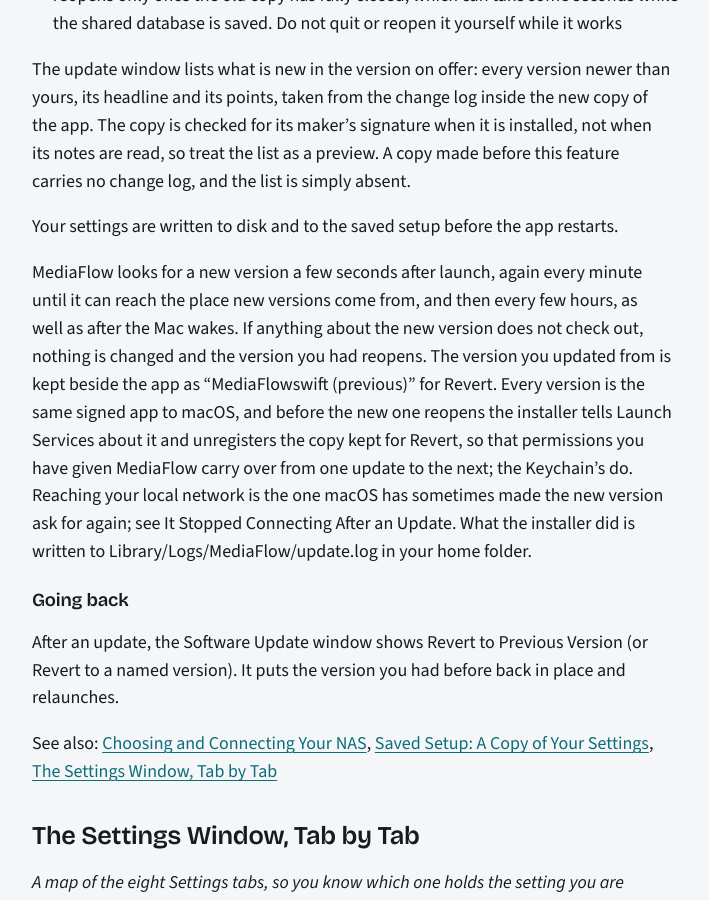
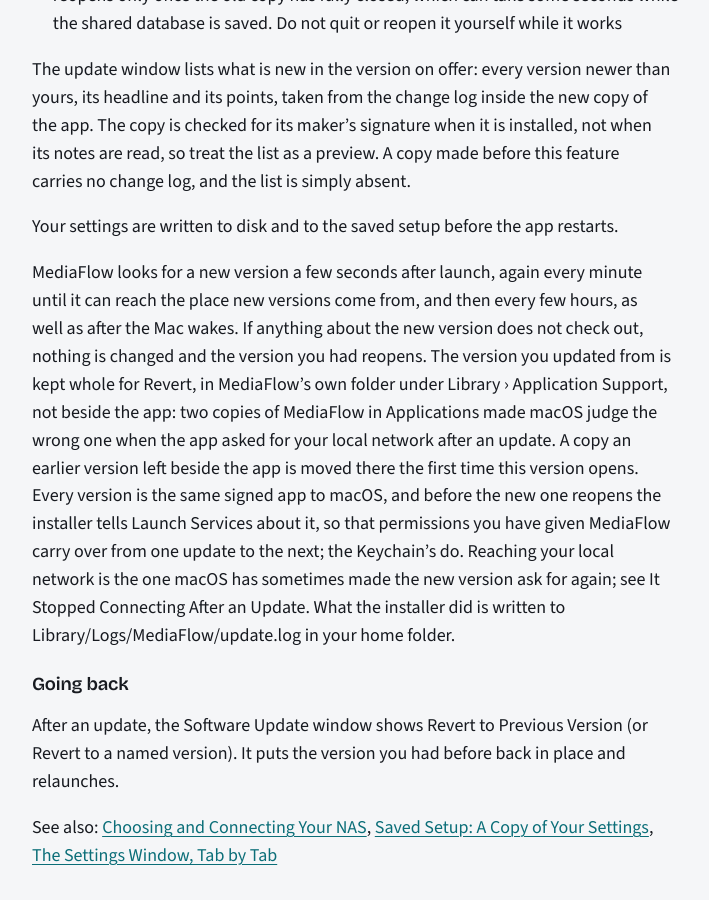
Before and after one commit to mwmike/mediaflowswift.com, a Jekyll site: the page built from manual/index.md, in a window 1280 px wide and 900 px high, scrolled down 20872 px. Shown: the whole window, without its empty margins (80-789 px from the left). Built offline with Jekyll 4.4.1, drawn with Linux system fonts in a browser that asks for light colours.

Commit message:
manual: refresh from MediaFlowSwift 1.10.26
Co-Authored-By: Claude Fable 5.1 <noreply@anthropic.com>

```diff
--- a/manual/index.md
+++ b/manual/index.md
@@ -570,7 +570,7 @@ The update window lists what is new in the version on offer: every version newer
 
 Your settings are written to disk and to the saved setup before the app restarts.
 
-MediaFlow looks for a new version a few seconds after launch, again every minute until it can reach the place new versions come from, and then every few hours, as well as after the Mac wakes. If anything about the new version does not check out, nothing is changed and the version you had reopens. The version you updated from is kept beside the app as “MediaFlowswift (previous)” for Revert. Every version is the same signed app to macOS, and before the new one reopens the installer tells Launch Services about it and unregisters the copy kept for Revert, so that permissions you have given MediaFlow carry over from one update to the next; the Keychain’s do. Reaching your local network is the one macOS has sometimes made the new version ask for again; see It Stopped Connecting After an Update. What the installer did is written to Library/Logs/MediaFlow/update.log in your home folder.
+MediaFlow looks for a new version a few seconds after launch, again every minute until it can reach the place new versions come from, and then every few hours, as well as after the Mac wakes. If anything about the new version does not check out, nothing is changed and the version you had reopens. The version you updated from is kept whole for Revert, in MediaFlow’s own folder under Library › Application Support, not beside the app: two copies of MediaFlow in Applications made macOS judge the wrong one when the app asked for your local network after an update. A copy an earlier version left beside the app is moved there the first time this version opens. Every version is the same signed app to macOS, and before the new one reopens the installer tells Launch Services about it, so that permissions you have given MediaFlow carry over from one update to the next; the Keychain’s do. Reaching your local network is the one macOS has sometimes made the new version ask for again; see It Stopped Connecting After an Update. What the installer did is written to Library/Logs/MediaFlow/update.log in your home folder.
 
 ### Going back
 
```
